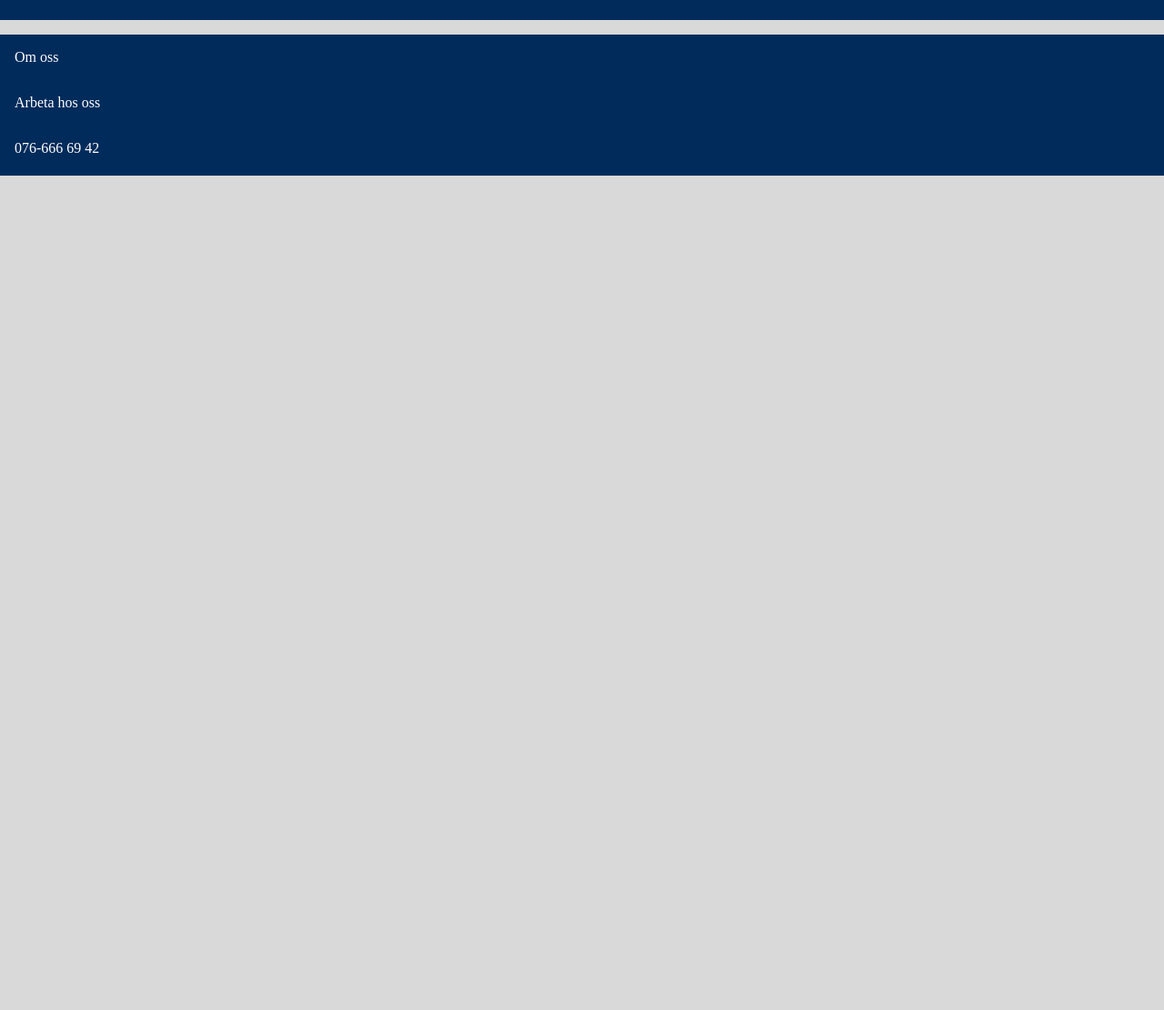
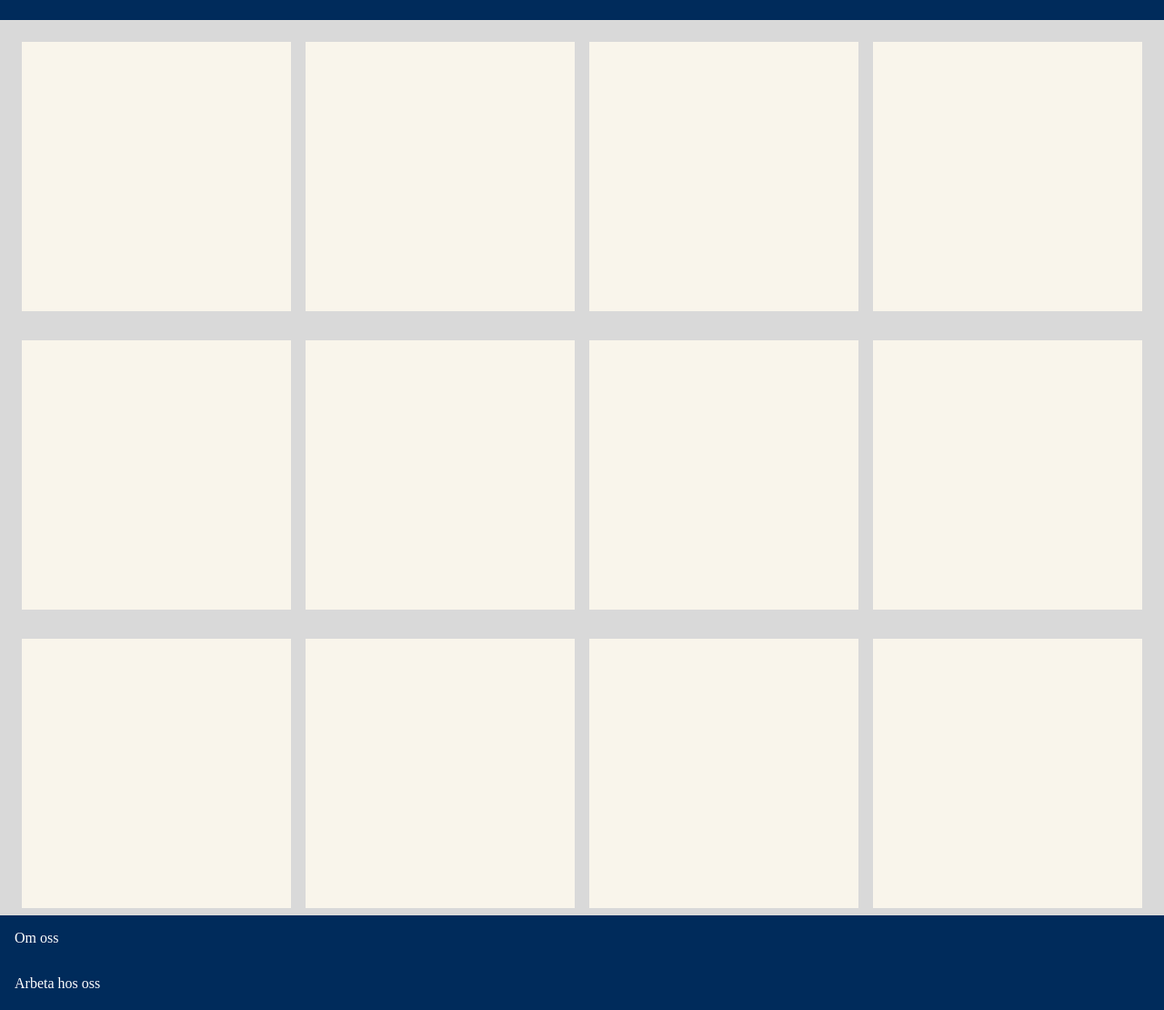
Before and after one commit to Timpun/slutProjWebb2, a plain HTML site: page webbsites/reservdelar.html in a window 1280 px wide. Shown: the part 190-1300 px from the top of the page at 91% size. Before the commit the page ends 800 px from the top, so only its background shows below. Drawn offline with Linux system fonts and the light colour scheme.

Commit message:
lite kod samt js fil

```diff
--- a/webbsites/main.css
+++ b/webbsites/main.css
@@ -86,6 +86,10 @@ footer p {
     #container {
         flex-direction: column;
     }
+    #container_small {
+        display: flex;
+        flex-direction: column;
+    }
     #big {
         width: 100%;
     }
--- a/webbsites/reservdelar.html
+++ b/webbsites/reservdelar.html
@@ -6,7 +6,6 @@
     <meta http-equiv="X-UA-Compatible" content="IE=edge">
     <meta name="viewport" content="width=device-width, initial-scale=1.0">
     <link rel="stylesheet" href="main.css">
-    <link rel="stylesheet" href="reservdelar.css">
     <title>Gonzalos Åkdon</title>
 </head>
 
@@ -23,8 +22,65 @@
         <a href="reservdelar.html">Reservdelar</a>
     </nav>
 
-    <div id="container_small">
+    <div id="container">
+        <div id="container_small">
 
+            <div id="small">
+
+            </div>
+
+            <div id="small">
+
+            </div>
+
+            <div id="small">
+
+            </div>
+
+            <div id="small">
+
+            </div>
+
+        </div>
+
+        <div id="container_small">
+
+            <div id="small">
+
+            </div>
+
+            <div id="small">
+
+            </div>
+
+            <div id="small">
+
+            </div>
+
+            <div id="small">
+
+            </div>
+
+        </div>
+
+        <div id="container_small">
+
+            <div id="small">
+
+            </div>
+
+            <div id="small">
+
+            </div>
+
+            <div id="small">
+
+            </div>
+
+            <div id="small">
+
+            </div>
+        </div>
     </div>
 
     <footer>
```
Also changed, not shown: webbsites/checkout.html (+0 -1 lines), webbsites/fordon.html (+3 -2 lines), webbsites/index.html (+0 -1 lines), webbsites/main.js (added), 1 other file.
